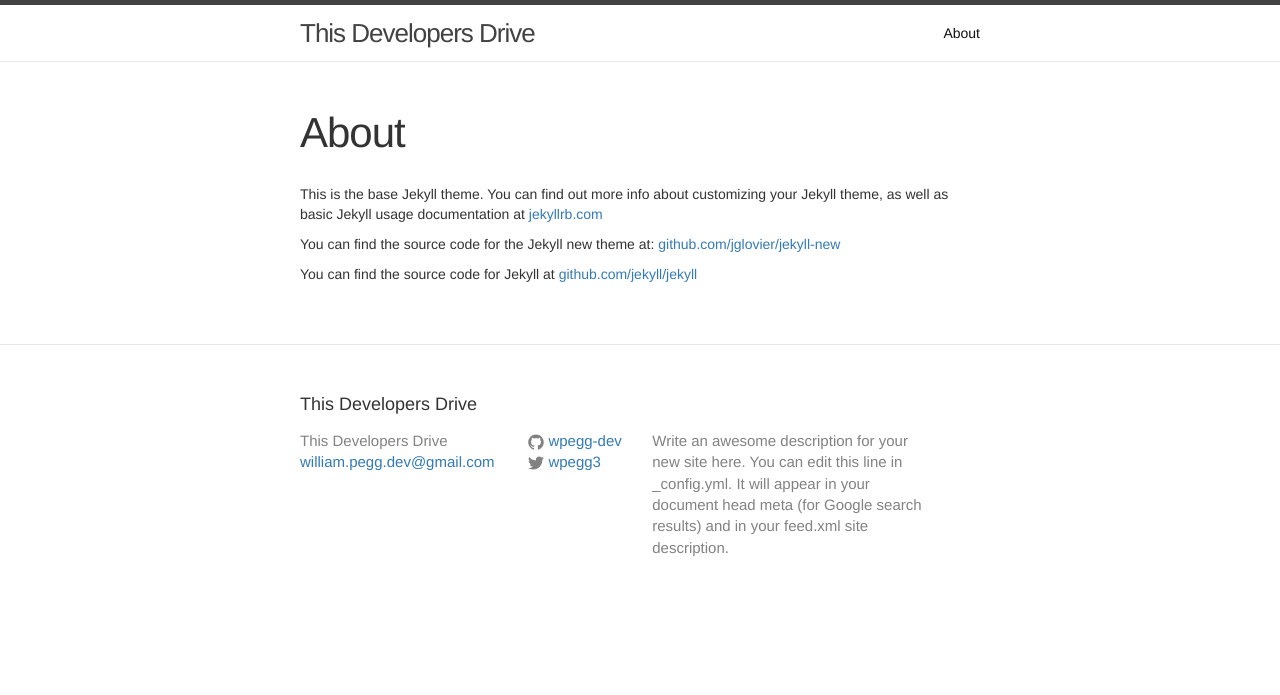
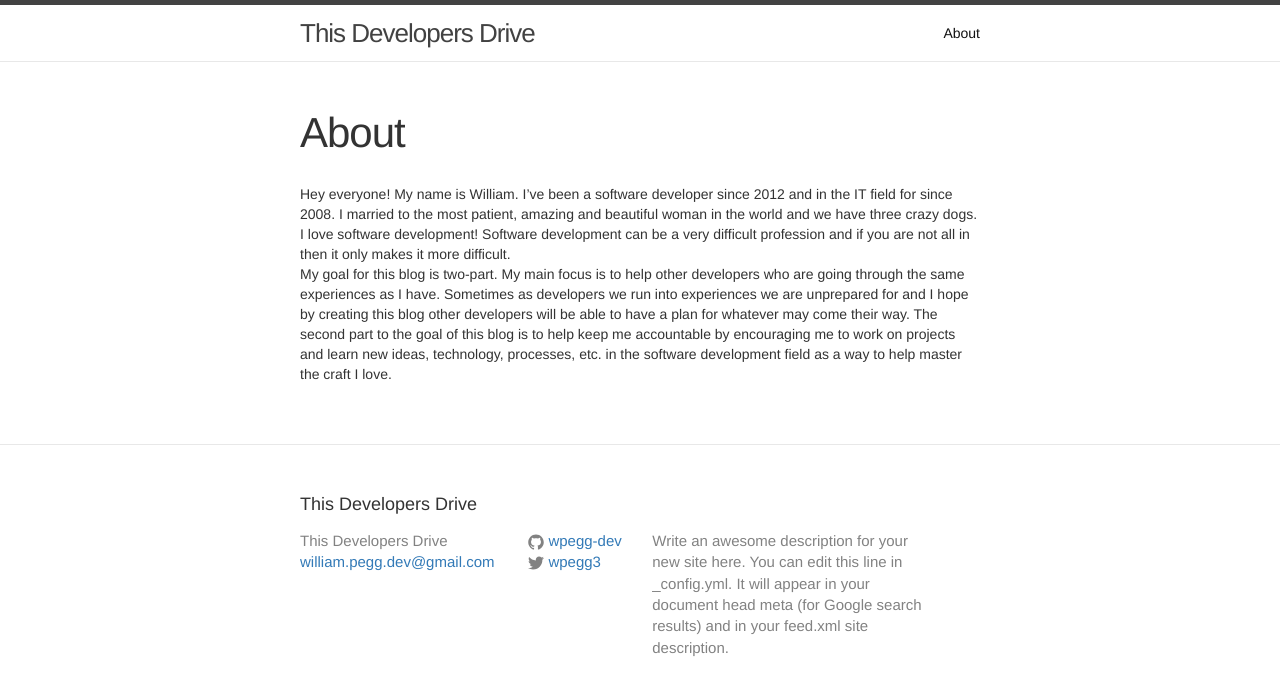
Before and after one commit to wpegg-dev/wpegg-dev.github.io, a Jekyll site: the page built from about.md, in a window 1280 px wide. Shown: the top 695 px of the page. Built offline with Jekyll 4.4.1, drawn with Linux system fonts in a browser that asks for light colours; nearby versions of some CDN libraries; library files that are not in the unit come from our copies.

Commit message:
Update about.md

```diff
--- a/about.md
+++ b/about.md
@@ -4,8 +4,6 @@ title: About
 permalink: /about/
 ---
 
-This is the base Jekyll theme. You can find out more info about customizing your Jekyll theme, as well as basic Jekyll usage documentation at [jekyllrb.com](http://jekyllrb.com/)
-
-You can find the source code for the Jekyll new theme at: [github.com/jglovier/jekyll-new](https://github.com/jglovier/jekyll-new)
-
-You can find the source code for Jekyll at [github.com/jekyll/jekyll](https://github.com/jekyll/jekyll)
+Hey everyone! My name is William. I've been a software developer since 2012 and in the IT field for since 2008. I married to the most patient, amazing and beautiful woman in the world and we have three crazy dogs. I love software development! Software development can be a very difficult profession and if you are not all in then it only makes it more difficult.
+<br>
+My goal for this blog is two-part. My main focus is to help other developers who are going through the same experiences as I have. Sometimes as developers we run into experiences we are unprepared for and I hope by creating this blog other developers will be able to have a plan for whatever may come their way. The second part to the goal of this blog is to help keep me accountable by encouraging me to work on projects and learn new ideas, technology, processes, etc. in the software development field as a way to help master the craft I love.
```
